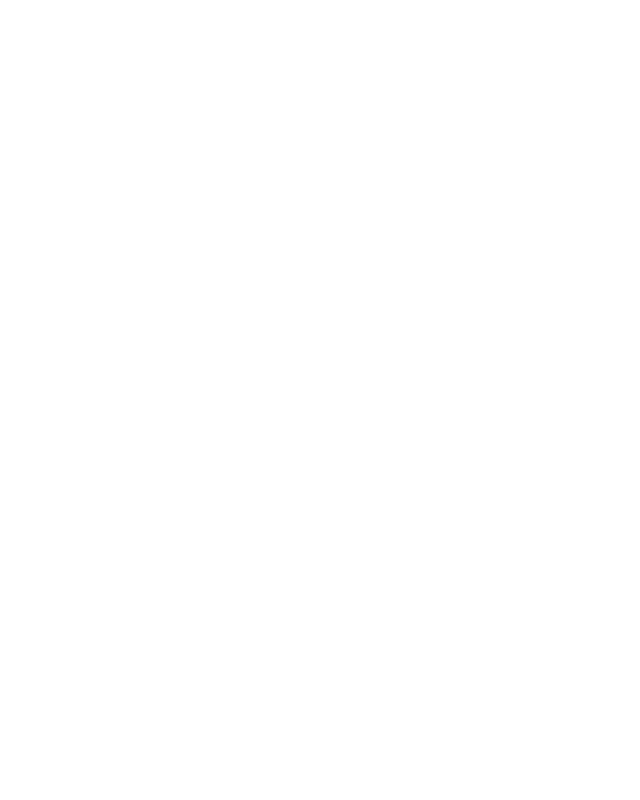
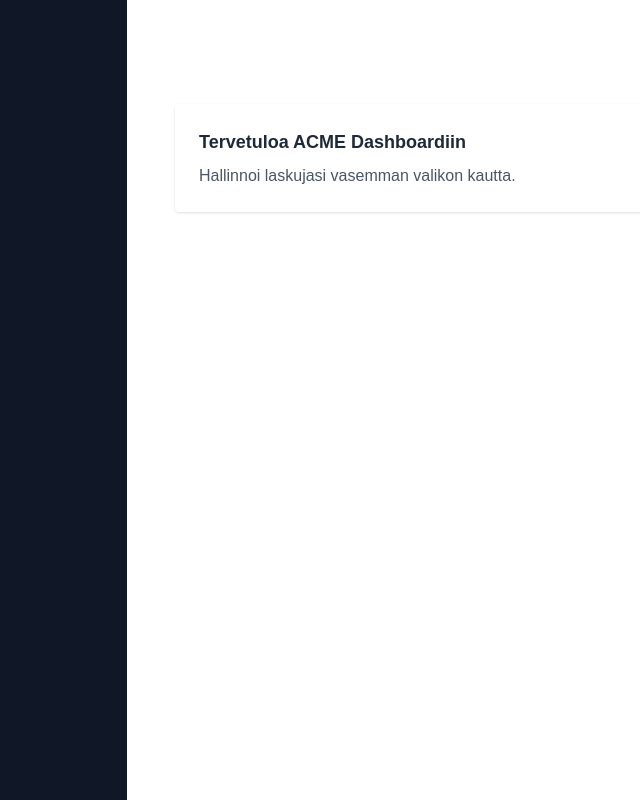
Before and after one commit to MartinSmerling/Projektiteht-v-REACT-ja-Next.js, a Next.js app: page /dashboard in a window 1280 px wide. Before the commit this address had no page. Shown: the whole page, without its empty margins (129-769 px from the left). Built offline with nearby package versions, Linux system fonts and the light colour scheme.

Commit message:
Use Button and Card components

```diff
--- a/app/dashboard/invoices/create/page.tsx
+++ b/app/dashboard/invoices/create/page.tsx
@@ -1,4 +1,5 @@
 import { createInvoice } from '@/lib/actions';
+import { Button } from '@/components/Button';
 
 export default function CreateInvoicePage() {
   return (
@@ -8,41 +9,22 @@ export default function CreateInvoicePage() {
         <form action={createInvoice} className="flex flex-col gap-5">
           <div>
             <label className="block text-sm text-gray-300 mb-1">Asiakas</label>
-            <input
-              name="customer"
-              type="text"
-              required
-              placeholder="Asiakkaan nimi"
-              className="w-full bg-gray-700 text-white border border-gray-600 rounded-lg px-4 py-2 focus:outline-none focus:border-blue-500"
-            />
+            <input name="customer" type="text" required placeholder="Asiakkaan nimi" className="w-full bg-gray-700 text-white border border-gray-600 rounded-lg px-4 py-2 focus:outline-none focus:border-blue-500" />
           </div>
           <div>
             <label className="block text-sm text-gray-300 mb-1">Summa (€)</label>
-            <input
-              name="amount"
-              type="number"
-              step="0.01"
-              required
-              placeholder="0.00"
-              className="w-full bg-gray-700 text-white border border-gray-600 rounded-lg px-4 py-2 focus:outline-none focus:border-blue-500"
-            />
+            <input name="amount" type="number" step="0.01" required placeholder="0.00" className="w-full bg-gray-700 text-white border border-gray-600 rounded-lg px-4 py-2 focus:outline-none focus:border-blue-500" />
           </div>
           <div>
             <label className="block text-sm text-gray-300 mb-1">Status</label>
-            <select
-              name="status"
-              className="w-full bg-gray-700 text-white border border-gray-600 rounded-lg px-4 py-2 focus:outline-none focus:border-blue-500"
-            >
+            <select name="status" className="w-full bg-gray-700 text-white border border-gray-600 rounded-lg px-4 py-2 focus:outline-none focus:border-blue-500">
               <option value="pending">Pending</option>
               <option value="paid">Paid</option>
             </select>
           </div>
-          <button
-            type="submit"
-            className="bg-blue-600 text-white py-2 rounded-lg hover:bg-blue-700 transition font-semibold"
-          >
+          <Button type="submit" className="bg-blue-600 text-white py-2 rounded-lg hover:bg-blue-700 transition font-semibold">
             Luo lasku
-          </button>
+          </Button>
         </form>
       </div>
     </div>
--- a/app/dashboard/page.tsx
+++ b/app/dashboard/page.tsx
@@ -1,5 +1,13 @@
-import { redirect } from 'next/navigation';
+import { Card } from '@/components/Card';
 
 export default function DashboardPage() {
-  redirect('/dashboard/invoices');
+  return (
+    <div className="p-6">
+      <h1 className="text-2xl font-bold text-white mb-6">Dashboard</h1>
+      <Card>
+        <h2 className="text-lg font-semibold text-gray-800">Tervetuloa ACME Dashboardiin</h2>
+        <p className="text-gray-600 mt-2">Hallinnoi laskujasi vasemman valikon kautta.</p>
+      </Card>
+    </div>
+  );
 }
```
